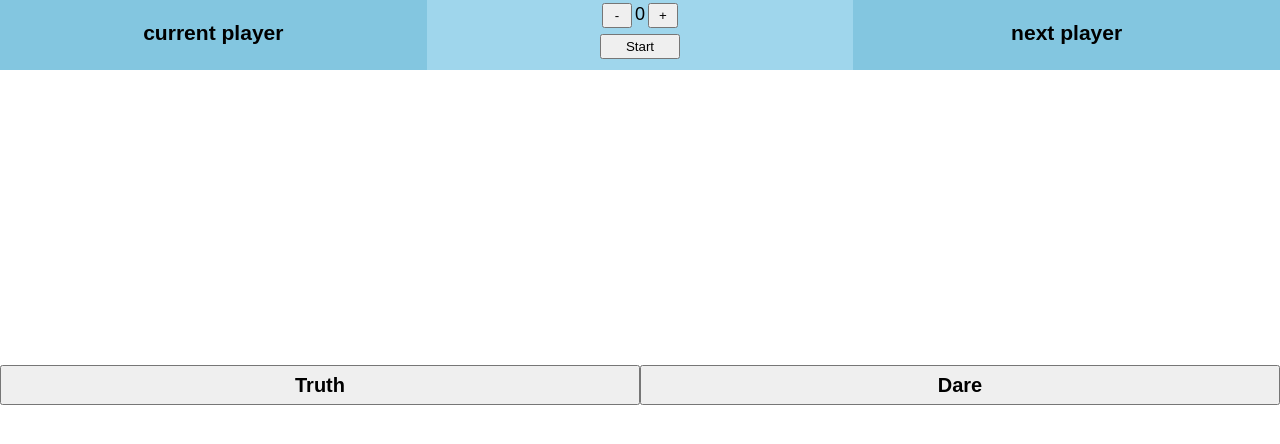
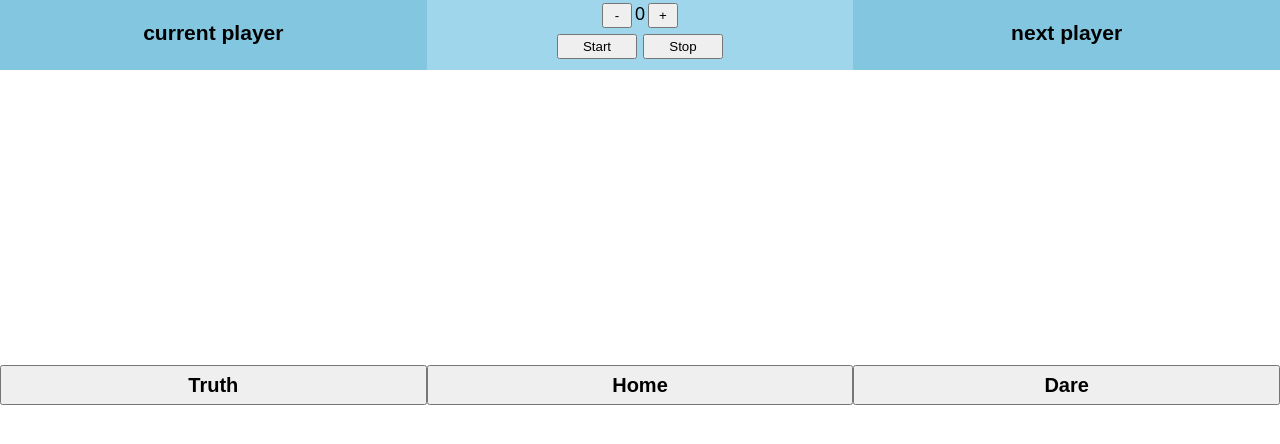
Before and after one commit to panoscool/truth-or-dare, a React (Create React App) app: page / in a window 1280 px wide. Shown: the top 444 px of the page. Built offline with nearby package versions, Linux system fonts and the light colour scheme.

Commit message:
Reconstructing timer

```diff
--- a/src/App.css
+++ b/src/App.css
@@ -17,7 +17,7 @@
       "m m m m m m"
       "m m m m m m"
       "m m m m m m"
-      "b b b d d d";
+      "b b h h d d";
 }
 
 .current-player {
@@ -65,7 +65,7 @@
   height: 40px;
 }
 
-.btn-start {
+.btn-s {
   padding: 3px;
   margin: 3px;
   width: 80px;
@@ -79,3 +79,12 @@
   cursor: pointer;
 
 }
+
+.btn-home {
+  grid-area: h;
+  font-size: 20px;
+  font-weight: bold;
+  font-family: fantasy;
+  cursor: pointer;
+  height: 40px;
+}
--- a/src/App.js
+++ b/src/App.js
@@ -47,6 +47,7 @@ class App extends Component {
 
           <button className="btn-truth" onClick={this.handleRandomTruth}>Truth</button>
           <button className="btn-dare" onClick={this.handleRandomDare}>Dare</button>
+          <button className="btn-home" >Home</button>
       </div>
     );
   }
--- a/src/components/timer/countdown.js
+++ b/src/components/timer/countdown.js
@@ -4,9 +4,8 @@ class CountdownTimer extends Component {
   constructor() {
     super();
     this.state = {
-      time: {}, seconds: 0
+      seconds: 0,
     }
-    this.timer = 0;
   }
 
   incrementSeconds = () => {
@@ -20,47 +19,27 @@ class CountdownTimer extends Component {
     }
   }
 
-  secondsToTime(secs){
-    let hours = Math.floor(secs / (60 * 60));
-
-    let divisor_for_minutes = secs % (60 * 60);
-    let minutes = Math.floor(divisor_for_minutes / 60);
-
-    let divisor_for_seconds = divisor_for_minutes % 60;
-    let seconds = Math.ceil(divisor_for_seconds);
-
-    let obj = {
-      "h": hours,
-      "m": minutes,
-      "s": seconds
-    };
-    return obj;
+  componentWillUnmount () {
+    clearInterval(this.timer)
   }
 
-  componentDidMount() {
-    let timeLeft = this.secondsToTime(this.state.seconds);
-    this.setState({ time: timeLeft });
+  tick = () => {
+    let seconds = this.state.seconds
+    this.setState({seconds: (this.state.seconds - 1)})
+
+    // Check if zero and stop timer.
+    if (seconds === 1) {
+      clearInterval(this.timer);
+    }
   }
 
   startTimer = () => {
-     // if (this.timer === 0) {
-      this.timer = setInterval(this.countDown, 1000);
-   // }
+    clearInterval(this.timer)
+    this.timer = setInterval(this.tick, 1000)
   }
 
-  countDown = () => {
-    // Remove one second, set state so a re-render happens.
-    let seconds = this.state.seconds - 1;
-    if (seconds >= 0) {
-    this.setState({
-      time: this.secondsToTime(seconds),
-      seconds: seconds,
-    });}
-
-    // Check if we're at zero.
-    if (seconds === 0) {
-      clearInterval(this.timer);
-    }
+  stopTimer = () => {
+    clearInterval(this.timer)
   }
 
   render() {
@@ -71,7 +50,8 @@ class CountdownTimer extends Component {
                 {this.state.seconds}
               <button className="btn-timer" onClick={this.incrementSeconds}>+</button>
               <br />
-              <button className="btn-start" onClick={this.startTimer}>Start</button>
+              <button className="btn-s" onClick={this.startTimer}>Start</button>
+              <button className="btn-s" onClick={this.stopTimer}>Stop</button>
             </div>
         </div>
     );
```
